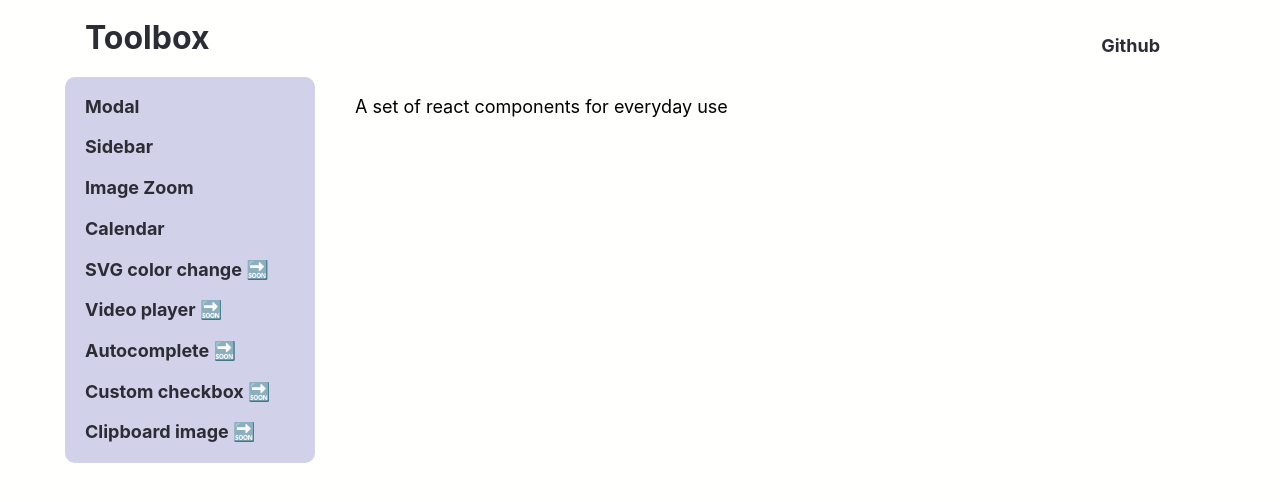
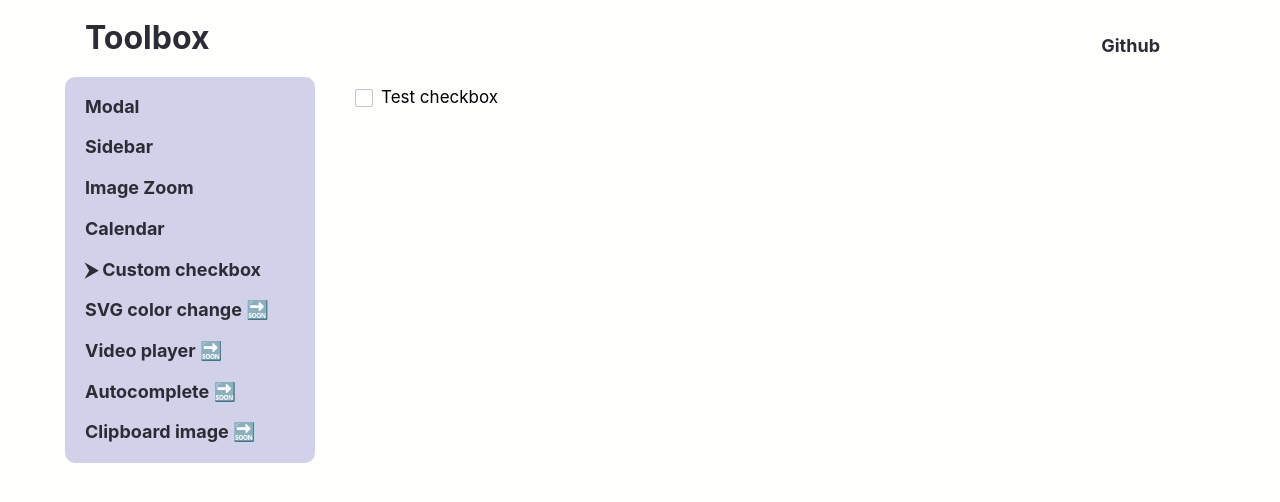
Before and after one commit to 2fort/toolbox, a React app: page /checkbox in a window 1280 px wide. Shown: the top 502 px of the page. Built offline with nearby package versions, Linux system fonts and the light colour scheme.

Commit message:
feature: custom checkbox added

```diff
--- a/src/Entrance.jsx
+++ b/src/Entrance.jsx
@@ -9,6 +9,7 @@ import Modal from './pages/Modal';
 import Sidebar from './pages/Sidebar';
 import ImageZoom from './pages/ImageZoom';
 import Calendar from './pages/Calendar';
+import Checkbox from './pages/Checkbox';
 
 const useStyles = createUseStyles({
   entrance: {
@@ -37,6 +38,7 @@ const Entrance = () => {
       <div className={classes.entrance}>
         <Menu />
         <Switch>
+          <Route path="/checkbox" component={Checkbox} />
           <Route path="/calendar" component={Calendar} />
           <Route path="/image-zoom" component={ImageZoom} />
           <Route path="/sidebar" component={Sidebar} />
--- /dev/null
+++ b/src/components/Checkbox.jsx
@@ -0,0 +1,84 @@
+import { createUseStyles } from 'react-jss';
+import PropTypes from 'prop-types';
+
+const useStyles = createUseStyles({
+  checkbox: {
+    lineHeight: '40px',
+  },
+
+  input: {
+    width: 17,
+    height: 17,
+    margin: '0 3px 0 0',
+    verticalAlign: 'top',
+
+    '&:not(checked)': {
+      position: 'absolute',
+      opacity: 0,
+    },
+
+    '&:not(checked)+label::before': {
+      content: '""',
+      width: 16,
+      height: 16,
+      borderRadius: 2,
+      position: 'absolute',
+      top: 3,
+      left: 0,
+      background: '#fff',
+      border: '1px solid #c4c4c4',
+    },
+
+    '&:not(checked)+label::after': {
+      content: '"☑️"',
+      // width: 12,
+      // height: 12,
+      // background: `url(${checkboxImg})`, svg img can be used here
+      position: 'absolute',
+      top: 3,
+      left: -1,
+      fontSize: 14,
+      opacity: 0,
+    },
+
+    '&:checked+label::after': {
+      opacity: 1,
+    },
+  },
+
+  label: {
+    fontSize: 17,
+    fontWeight: 400,
+    color: '#000',
+    cursor: 'pointer',
+    display: 'inline-block',
+    whiteSpace: 'inherit',
+    textAlign: 'left',
+    lineHeight: 1.3,
+    padding: '0 0 0 26px',
+    marginBottom: 0,
+    position: 'relative',
+  },
+});
+
+const CustomCheckbox = ({
+  label, id, checked, onChange,
+}) => {
+  const classes = useStyles();
+
+  return (
+    <span className={classes.checkbox}>
+      <input className={classes.input} type="checkbox" id={id} checked={checked} onChange={onChange} />
+      <label className={classes.label} htmlFor={id}>{label}</label>
+    </span>
+  );
+};
+
+CustomCheckbox.propTypes = {
+  label: PropTypes.string.isRequired,
+  id: PropTypes.string.isRequired,
+  checked: PropTypes.bool.isRequired,
+  onChange: PropTypes.func.isRequired,
+};
+
+export default CustomCheckbox;
--- a/src/components/layout/Menu.jsx
+++ b/src/components/layout/Menu.jsx
@@ -71,10 +71,14 @@ const Menu = () => {
           </NavLink>
         </li>
         <li>
+          <NavLink to="/checkbox" className={classes.link} activeClassName={classes.activeLink}>
+            Custom checkbox
+          </NavLink>
+        </li>
+        <li>
           <Link
             to="/"
             className={classNames(classes.link, classes.soonLink)}
-            activeClassName={classes.activeLink}
           >
             SVG color change
           </Link>
@@ -83,7 +87,6 @@ const Menu = () => {
           <Link
             to="/"
             className={classNames(classes.link, classes.soonLink)}
-            activeClassName={classes.activeLink}
           >
             Video player
           </Link>
@@ -92,7 +95,6 @@ const Menu = () => {
           <Link
             to="/"
             className={classNames(classes.link, classes.soonLink)}
-            activeClassName={classes.activeLink}
           >
             Autocomplete
           </Link>
@@ -101,16 +103,6 @@ const Menu = () => {
           <Link
             to="/"
             className={classNames(classes.link, classes.soonLink)}
-            activeClassName={classes.activeLink}
-          >
-            Custom checkbox
-          </Link>
-        </li>
-        <li>
-          <Link
-            to="/"
-            className={classNames(classes.link, classes.soonLink)}
-            activeClassName={classes.activeLink}
           >
             Clipboard image
           </Link>
--- /dev/null
+++ b/src/pages/Checkbox.jsx
@@ -0,0 +1,21 @@
+import { useState } from 'react';
+import Checkbox from '../components/Checkbox';
+
+const CheckboxPage = () => {
+  const [checked, setChecked] = useState(false);
+
+  return (
+    <div>
+      <Checkbox
+        id="test-checkbox"
+        label="Test checkbox"
+        checked={checked}
+        onChange={(e) => {
+          setChecked(e.target.checked);
+        }}
+      />
+    </div>
+  );
+};
+
+export default CheckboxPage;
```
